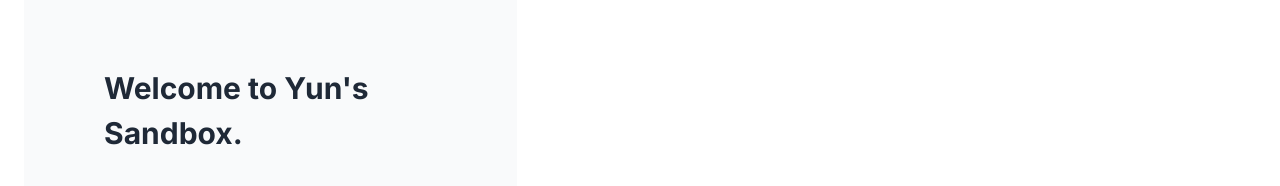
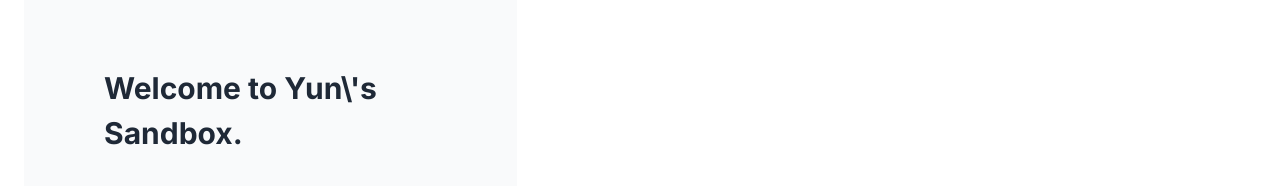
Before and after one commit to truerain/nextjs-sandbox, a Next.js app: page / in a window 1280 px wide. Shown: the part 246-432 px from the top of the page. Built offline with nearby package versions, Linux system fonts and the light colour scheme; a web font is replaced by a local one.

Commit message:
ERROR 처리

```diff
--- a/src/app/page.tsx
+++ b/src/app/page.tsx
@@ -15,7 +15,7 @@ export default function Home() {
       <div className="mt-4 flex grow flex-col gap-4 md:flex-row">
         <div className="flex flex-col justify-center gap-6 rounded-lg bg-gray-50 px-6 py-10 md:w-2/5 md:px-20">
           <p className={`text-xl text-gray-800 md:text-3xl md:leading-normal`}>
-            <strong>Welcome to Yun's Sandbox.</strong> </p>
+            <strong>Welcome to Yun\'s Sandbox.</strong> </p>
             <p className={`text-xl text-gray-800 md:text-3xl md:leading-normal`}>
               <a href="https://nextjs.org/learn/" className="text-blue-500">
                 Next.js Learn Course
```
